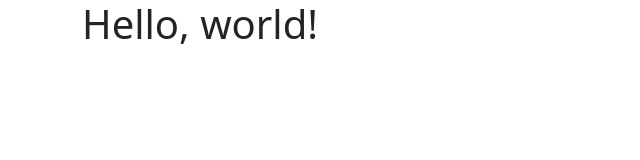
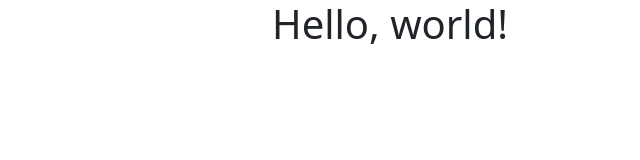
Before and after one commit to fabrice1618/sio1, a plain HTML site: page index.html in a window 1280 px wide. Shown: the whole page, without its empty margins (0-640 px from the left). Drawn offline with nearby package versions, Linux system fonts and the light colour scheme.

Commit message:
colonnes

```diff
--- a/index.html
+++ b/index.html
@@ -9,7 +9,17 @@
   <body>
 
     <div class="container">
-        <h1>Hello, world!</h1>
+        <div class="row">
+            <div class="col-2">
+                &nbsp;
+            </div>
+            <div class="col">
+                <h1>Hello, world!</h1>
+            </div>
+            <div class="col-2">
+                &nbsp;
+            </div>
+        </div>
     </div>
 
     <script src="https://cdn.jsdelivr.net/npm/bootstrap@5.3.3/dist/js/bootstrap.bundle.min.js" integrity="sha384-YvpcrYf0tY3lHB60NNkmXc5s9fDVZLESaAA55NDzOxhy9GkcIdslK1eN7N6jIeHz" crossorigin="anonymous"></script>
```
